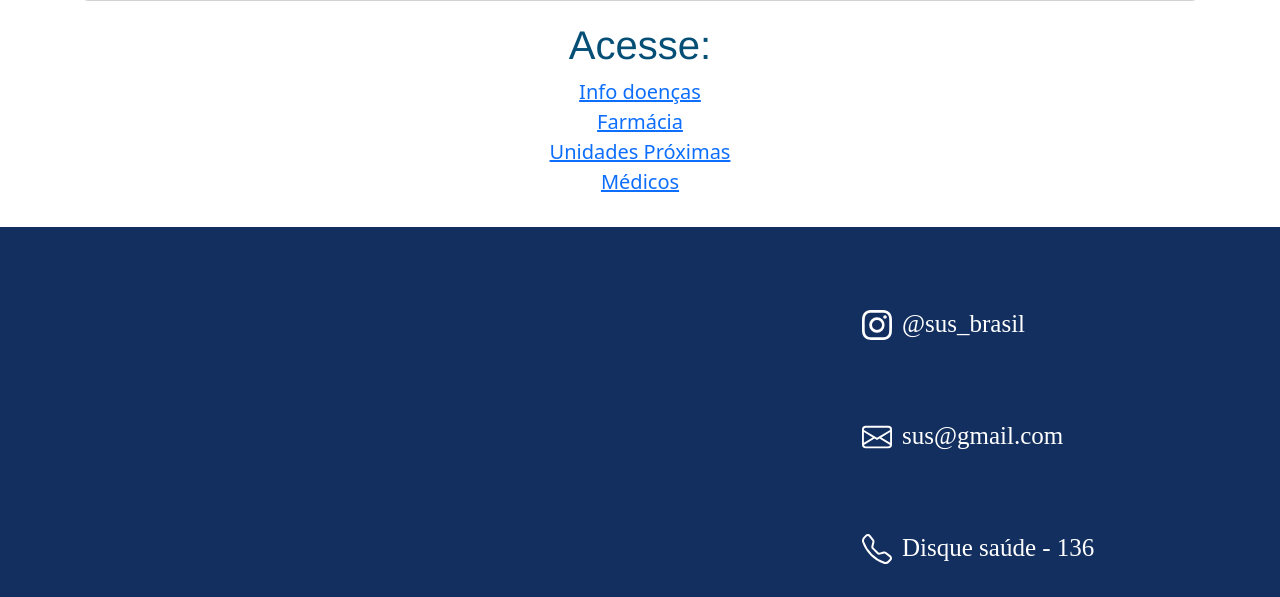
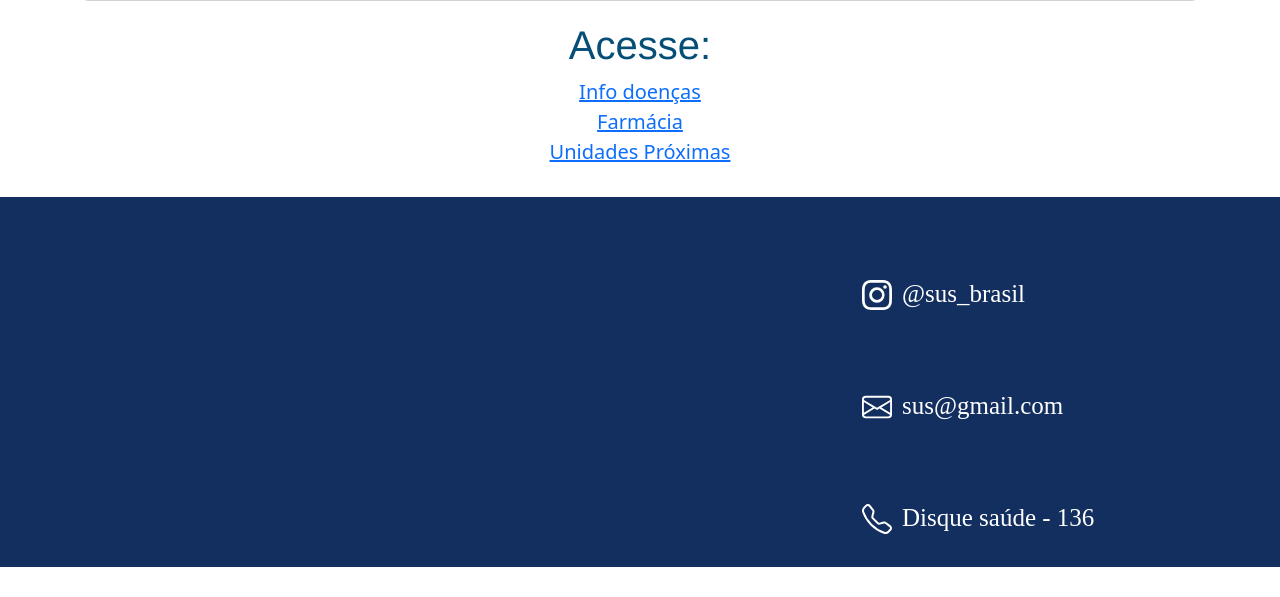
Before and after one commit to mahobold/pi_2_ano_sus, a PHP site: page / in a window 1280 px wide. Shown: the part 2455-3052 px from the top of the page. After the commit the page ends 3022 px from the top, so only its background shows below. Run offline with PHP 8.4, Linux system fonts and the light colour scheme.

Commit message:
formaria

```diff
--- a/index.php
+++ b/index.php
@@ -115,14 +115,11 @@
   <h1 id="acesse">Acesse:</h1>
 
   <div class="info">
-  <a href="info_doenças.php">Info doenças</a>
+  <a href="info.php">Info doenças</a>
   <br>
   <a href="farmacia.php">Farmácia</a>
   <br>
   <a href="postao.php">Unidades Próximas</a>
-  <br>
-  <a href="med.php">Médicos</a>
-  <br>
   </div>
 
   <?php
```
